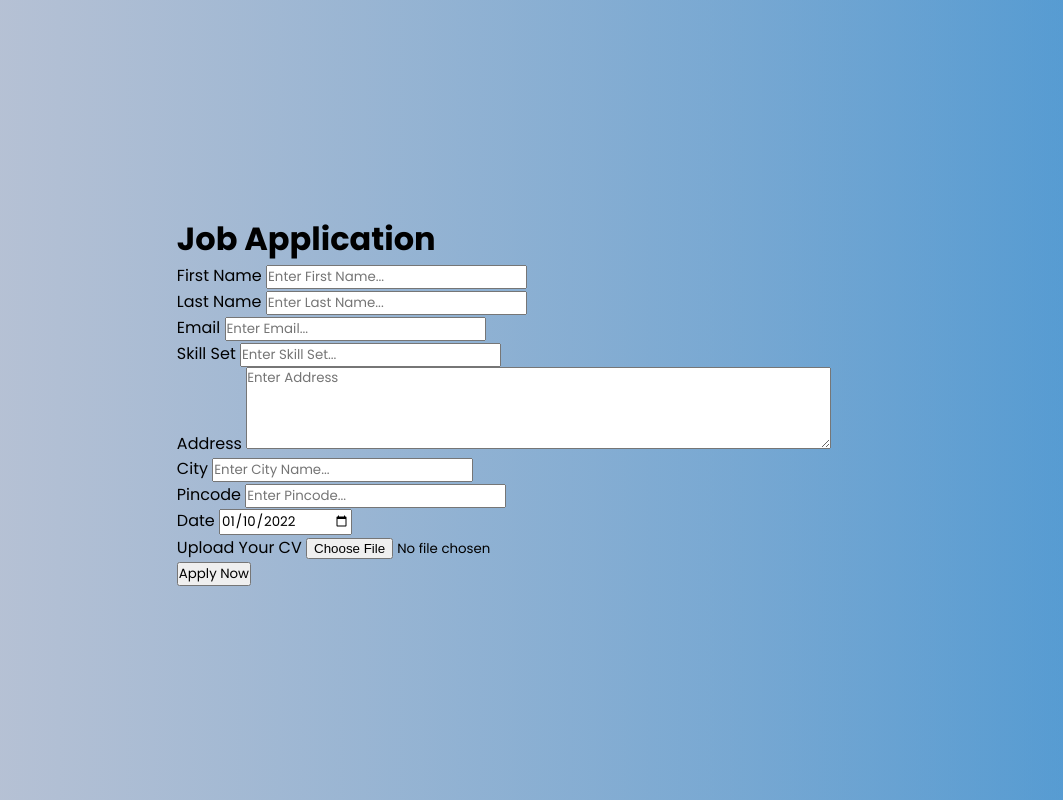
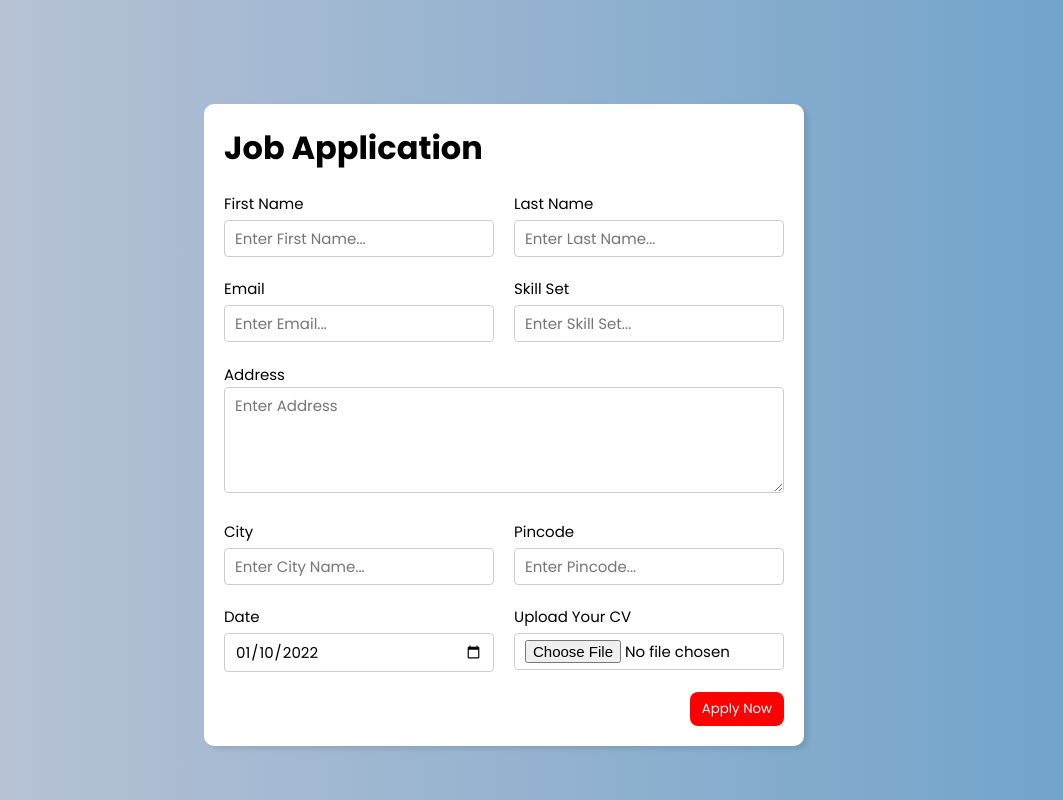
Before and after one commit to Kran891/jobportalreact, a React (Create React App) app: page /student/insertstudent in a window 1280 px wide. Shown: the whole page, without its empty margins (136-1199 px from the left). Built offline with nearby package versions, Linux system fonts and the light colour scheme.

Commit message:
InsertStudent modified

```diff
--- /dev/null
+++ b/src/Components/Student/InsertStudent.css
@@ -0,0 +1,183 @@
+
+
+* {
+
+    margin: 0;
+
+    padding: 0;
+
+    box-sizing: border-box;
+
+  }
+
+
+
+  body {
+
+    background-color: #ccc;
+
+  }
+
+
+
+  .container {
+
+    max-width: 900px;
+
+    margin: 0 auto;
+
+  }
+
+
+
+  .apply_box {
+
+    max-width: 600px;
+
+    padding: 20px;
+
+    background-color: white;
+
+    margin: 0 auto;
+
+    margin-top: 50px;
+
+    box-shadow: 4px 3px 5px rgba(1, 1, 1, 0.1);
+
+    border-radius: 10px;
+
+  }
+
+
+
+  .title_small {
+
+    font-size: 20px;
+
+  }
+
+
+
+  .form_container {
+
+    margin-top: 20px;
+
+    display: grid;
+
+    grid-template-columns: repeat(auto-fit, minmax(200px, 1fr));
+
+    gap: 20px;
+
+  }
+
+  .form_control {
+
+    display: flex;
+
+    flex-direction: column;
+
+  }
+
+
+
+  label {
+
+    font-size: 15px;
+
+    margin-bottom: 5px;
+
+  }
+
+
+
+  input,
+
+  select,
+
+  textarea {
+
+    padding: 6px 10px;
+
+    border: 1px solid #ccc;
+
+    border-radius: 4px;
+
+    font-size: 15px;
+
+  }
+
+
+
+  input:focus {
+
+    outline-color: rgba(41, 28, 113, 0.955);
+
+  }
+
+
+
+  .button_container {
+
+    display: flex;
+
+
+
+    justify-content: flex-end;
+
+    margin-top: 20px;
+
+  }
+
+  button {
+
+    background-color: red;
+
+    border: transparent solid 2px;
+
+    padding: 5px 10px;
+
+    color: white;
+
+    border-radius: 8px;
+
+    transition: 0.3s ease-in;
+
+  }
+
+  button:hover {
+
+    background-color: #ccc;
+
+    border: 2px solid red;
+
+    color: black;
+
+    transition: 0.3s ease-out;
+
+    cursor: pointer;
+
+  }
+
+  .textarea_control {
+
+    grid-column: 1 / span 2;
+
+  }
+
+  .textarea_control textarea {
+
+    width: 100%;
+
+  }
+
+
+
+  @media (max-width: 460px) {
+
+    .textarea_control {
+
+      grid-column: 1 / span 1;
+
+    }
+
+  } ;
--- a/src/Components/Student/InsertStudent.js
+++ b/src/Components/Student/InsertStudent.js
@@ -1,4 +1,5 @@
 import React from "react";
+import './InsertStudent.css';
 function InsertStudent() {
     return <div class="container">
     <div class="apply_box">
```
